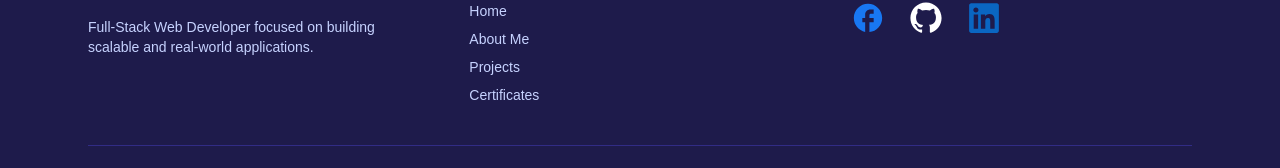
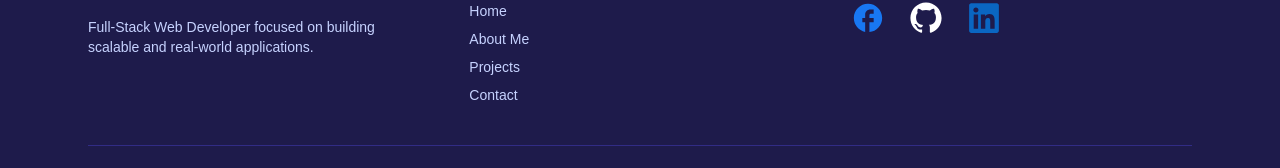
Before and after one commit to kimkim028/Portfolio_Leones, a React (Vite) app in the folder Portfolio_Leones/: page / in a window 1280 px wide. Shown: the part 3387-3555 px from the top of the page. Built offline with nearby package versions, Linux system fonts and the light colour scheme; a web font is replaced by a local one.

Commit message:
feat(nav): restore contact link to navigation menu

```diff
--- a/Portfolio_Leones/src/components/Layout/Layout.jsx
+++ b/Portfolio_Leones/src/components/Layout/Layout.jsx
@@ -188,11 +188,8 @@ const Layout = () => {
                 </li>
 
                 <li>
-                  <a
-                    href="/certificates"
-                    className="hover:text-white transition"
-                  >
-                    Certificates
+                  <a href="/contact" className="hover:text-white transition">
+                    Contact
                   </a>
                 </li>
               </ul>
```
